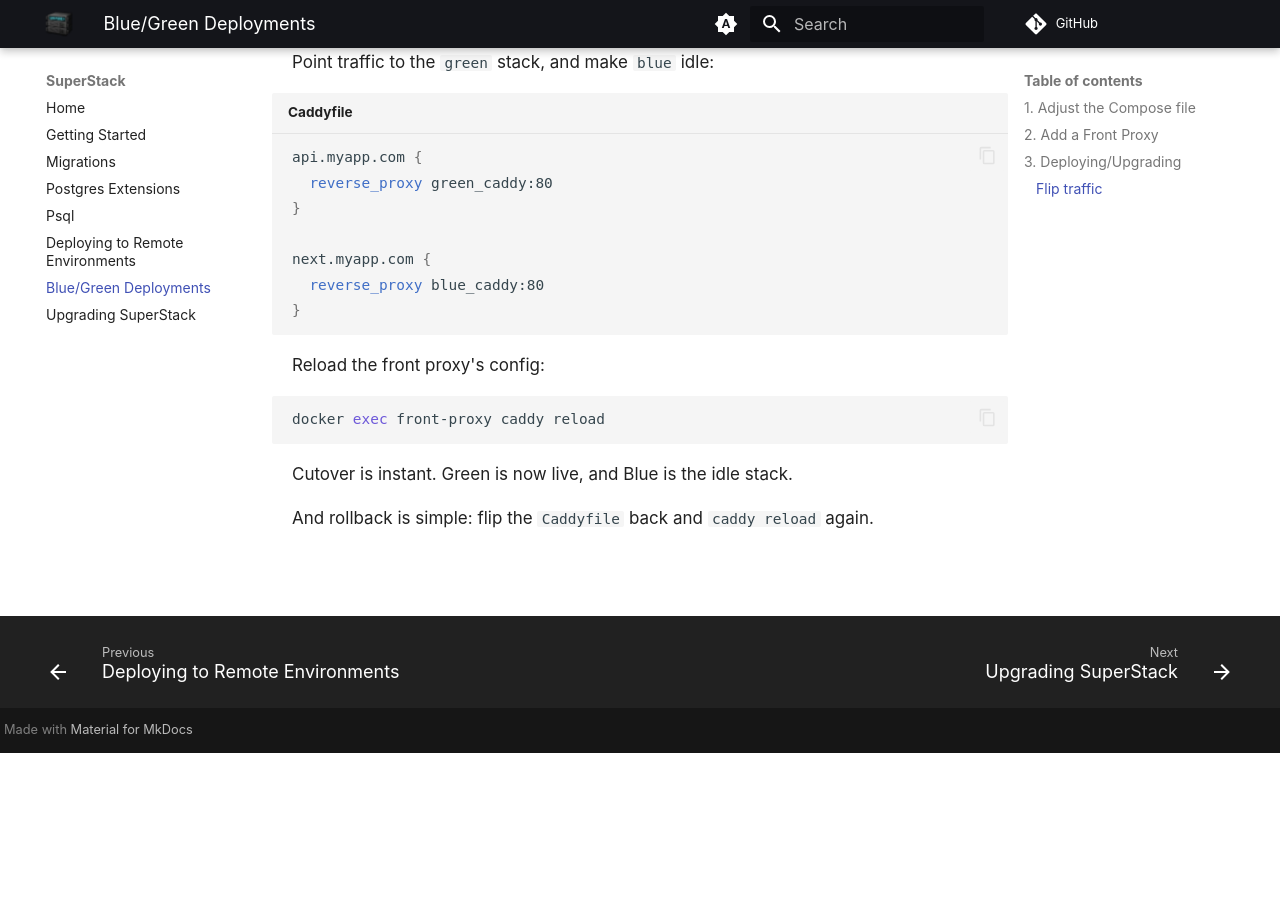
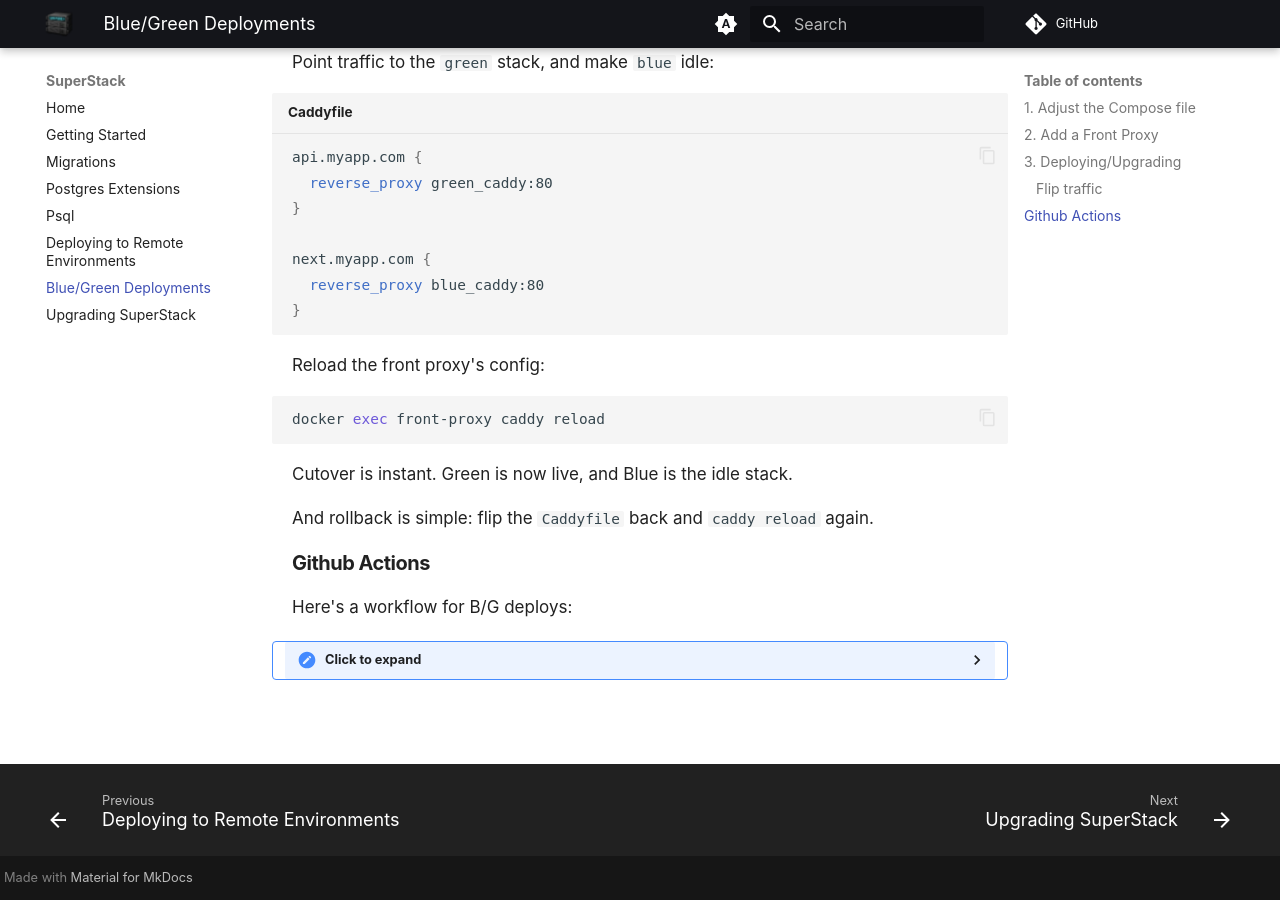
Before and after one commit to explodinglabs/superstack.docs, an MkDocs documentation site: the page built from docs/bluegreen.md, in a window 1280 px wide and 900 px high, scrolled down 2728 px. Built offline with MkDocs 1.6.1 and Material for MkDocs 9.7.7, drawn with Linux system fonts in a browser that asks for light colours; comment, search, counter and statistics services are not loaded; before the commit the page ends 3481 px from its top, so only the background shows below that; some of the changed lines change nothing that is shown.

Commit message:
Add a GH actions workflow for b/g deploys

````diff
--- a/docs/bluegreen.md
+++ b/docs/bluegreen.md
@@ -120,3 +120,82 @@
 Cutover is instant. Green is now live, and Blue is the idle stack.
 
 And rollback is simple: flip the `Caddyfile` back and `caddy reload` again.
+
+## Github Actions
+
+Here's a workflow for B/G deploys:
+
+<details>
+<summary>Click to expand</summary>
+
+```yaml title=".github/workflows/ci.yaml"
+name: Deploy to VPS
+
+on:
+  push:
+    branches:
+      - main
+
+jobs:
+  deploy:
+    runs-on: ubuntu-latest
+    environment: production
+
+    steps:
+      - name: Checkout code
+        uses: actions/checkout@v4
+
+      - name: Start SSH agent
+        uses: webfactory/ssh-agent@v0.9.0
+        with:
+          ssh-private-key: ${{ secrets.VPS_SSH_KEY }}
+
+      - name: Get the idle stack
+        id: idle
+        run: |
+          ACTIVE=$(ssh -i ~/.ssh/id_rsa -o StrictHostKeyChecking=no \
+            ${{ secrets.VPS_USER }}@${{ secrets.VPS_HOST }} \
+            'cat active_stack 2>/dev/null || echo blue')
+
+          if [ "$ACTIVE" = "blue" ]; then
+            echo "IDLE=green" >> $GITHUB_OUTPUT
+          else
+            echo "IDLE=blue" >> $GITHUB_OUTPUT
+          fi
+          echo "ACTIVE=$ACTIVE" >> $GITHUB_OUTPUT
+
+      - name: Copy compose.yaml to idle stack
+        uses: appleboy/scp-action@master
+        with:
+          host: ${{ secrets.VPS_HOST }}
+          username: ${{ secrets.VPS_USER }}
+          port: 22
+          key: ${{ secrets.VPS_SSH_KEY }}
+          source: "compose.yaml"
+          target: "${{ steps.idle.outputs.IDLE }}/"
+
+      - name: Deploy with Docker Compose
+        uses: appleboy/ssh-action@v1.0.3
+        with:
+          host: ${{ secrets.VPS_HOST }}
+          username: ${{ secrets.VPS_USER }}
+          key: ${{ secrets.VPS_SSH_KEY }}
+          envs: GHCR_PAT,JWT_SECRET,POSTGRES_USER,PGUSER,POSTGRES_PASSWORD,PGPASS,PGRST_AUTHENTICATOR_PASS
+          script: |
+            set -euo pipefail
+            echo $GHCR_PAT | docker login ghcr.io -u ${{ github.actor }} --password-stdin
+            cd ${{ steps.idle.outputs.IDLE }}
+            docker compose pull -q
+            docker compose up -d
+            echo "${{ steps.idle.outputs.ACTIVE }}" > active_stack
+        env:
+          GHCR_PAT: ${{ secrets.GHCR_PAT }}
+          JWT_SECRET: ${{ secrets.JWT_SECRET }}
+          PGRST_AUTHENTICATOR_PASS: ${{ secrets.PGRST_AUTHENTICATOR_PASS }}
+          PGUSER: ${{ secrets.PGUSER }}
+          PGPASS: ${{ secrets.PGPASS }}
+          POSTGRES_USER: ${{ secrets.POSTGRES_USER }}
+          POSTGRES_PASSWORD: ${{ secrets.POSTGRES_PASSWORD }}
+```
+
+</details>
````
